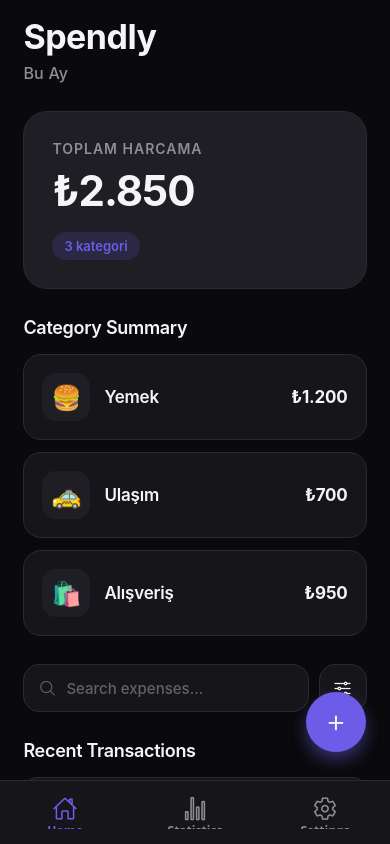
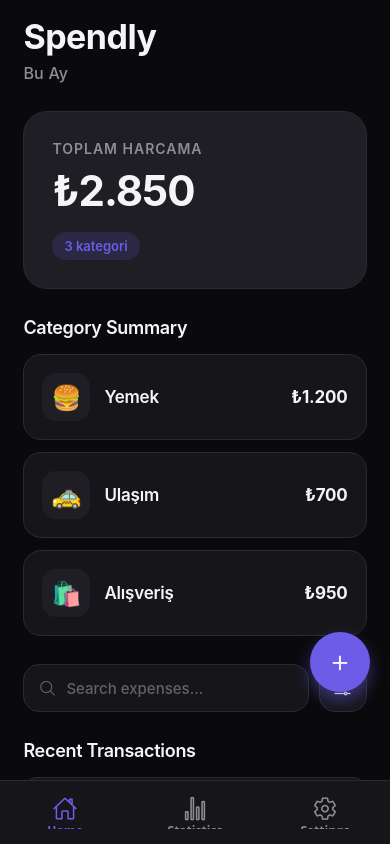
Before and after one commit to aylinsarioglu/spendly, a React Native app: screen / in a window 390 px wide. Built offline with nearby package versions, Linux system fonts and the light colour scheme.

Commit message:
fix: improve floating button positioning

```diff
--- a/src/components/FloatingButton.tsx
+++ b/src/components/FloatingButton.tsx
@@ -1,16 +1,35 @@
 import { Pressable, StyleSheet, Text } from 'react-native';
+import { useSafeAreaInsets } from 'react-native-safe-area-context';
 
 import { useThemedStyles } from '../hooks/useThemedStyles';
 import type { ThemeColors } from '../theme/colors';
 import type { FloatingButtonProps } from '../types/expense';
 
+const FAB_SIZE = 60;
+/** Horizontal gap from the screen edge (plus safe-area inset). */
+const FAB_RIGHT_GAP = 20;
+/**
+ * Distance from the bottom of the Home screen content area.
+ * High enough to clear search/filter when they sit near the fold,
+ * while staying in the lower-right and above the tab bar (screen is already inset by the navigator).
+ */
+const FAB_BOTTOM_GAP = 88;
+
 export function FloatingButton({ onPress }: FloatingButtonProps) {
   const styles = useThemedStyles(createStyles);
+  const insets = useSafeAreaInsets();
+
+  const bottom = FAB_BOTTOM_GAP + Math.max(insets.bottom, 0);
+  const right = FAB_RIGHT_GAP + Math.max(insets.right, 0);
 
   return (
     <Pressable
       onPress={onPress}
-      style={({ pressed }) => [styles.button, pressed && styles.buttonPressed]}
+      style={({ pressed }) => [
+        styles.button,
+        { bottom, right },
+        pressed && styles.buttonPressed,
+      ]}
       accessibilityRole="button"
       accessibilityLabel="Harcama ekle"
     >
@@ -23,14 +42,13 @@
   return StyleSheet.create({
     button: {
       position: 'absolute',
-      right: 24,
-      bottom: 28,
-      width: 60,
-      height: 60,
-      borderRadius: 30,
+      width: FAB_SIZE,
+      height: FAB_SIZE,
+      borderRadius: FAB_SIZE / 2,
       backgroundColor: colors.accent,
       alignItems: 'center',
       justifyContent: 'center',
+      zIndex: 20,
       shadowColor: colors.accent,
       shadowOffset: { width: 0, height: 8 },
       shadowOpacity: 0.45,
```
